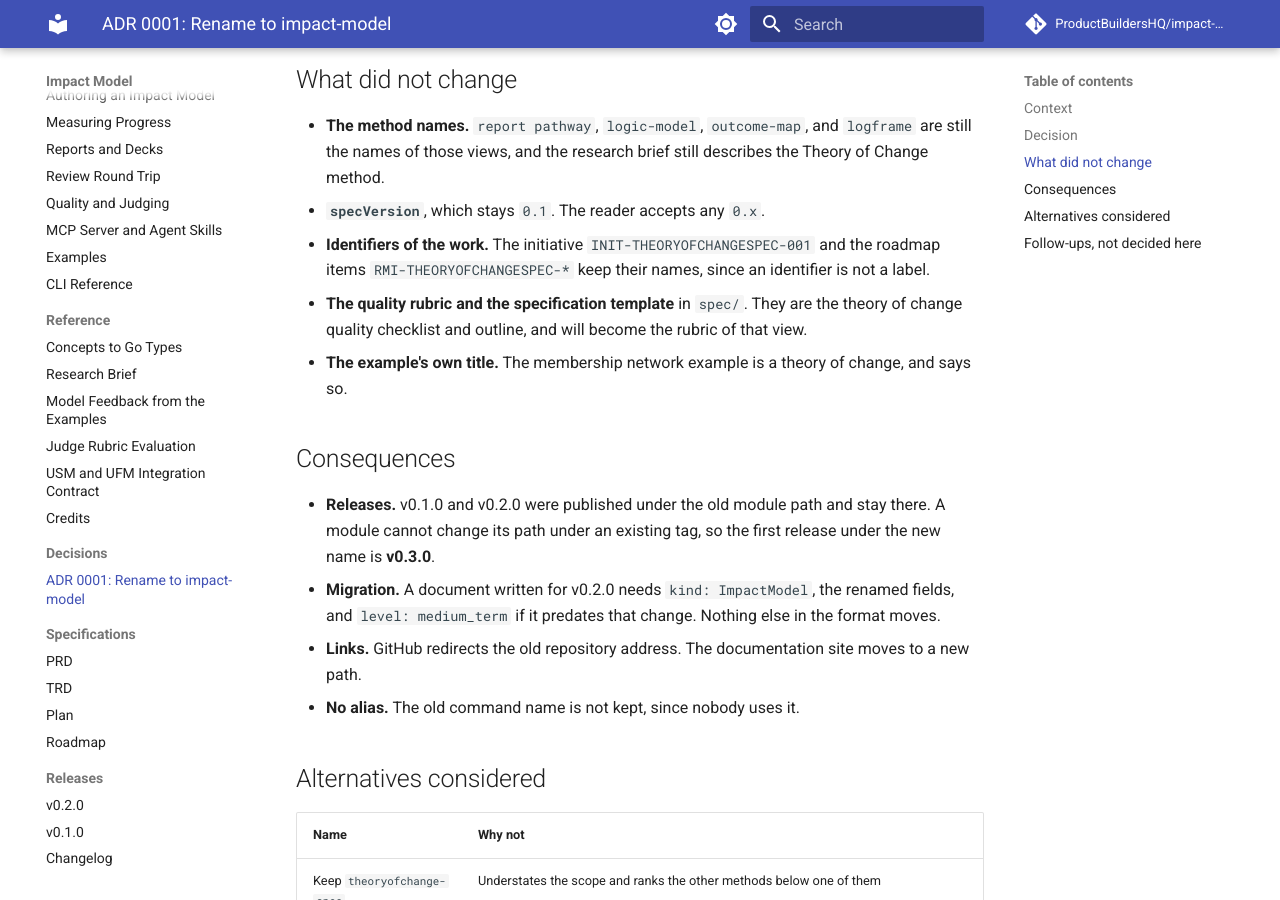
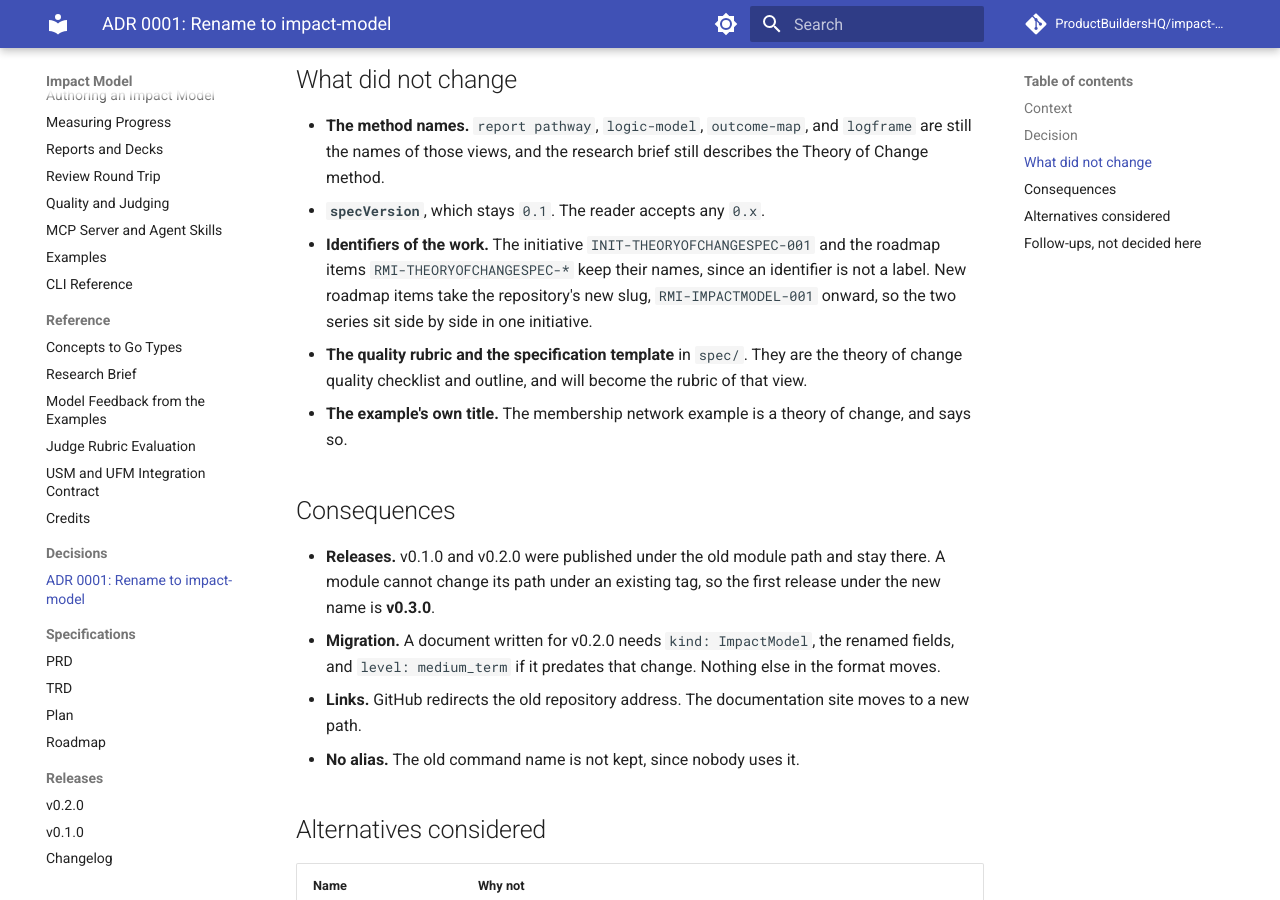
Before and after one commit to ProductBuildersHQ/theoryofchange-spec, an MkDocs documentation site: the page built from docs/design/adrs/0001-rename-to-impact-model.md, in a window 1280 px wide and 900 px high, scrolled down 1454 px. Built offline with MkDocs 1.6.1 and Material for MkDocs 9.7.7, drawn with Linux system fonts in a browser that asks for light colours; comment, search, counter and statistics services are not loaded.

Commit message:
docs: say how roadmap items are numbered after the rename
New items take the repository's slug, RMI-IMPACTMODEL-NNN, and items from
before the rename keep their RMI-THEORYOFCHANGESPEC-NNN IDs. The commit
trailer is the item's own ID.

Refs: RMI-THEORYOFCHANGESPEC-076

Co-Authored-By: Claude Opus 5.5 <noreply@anthropic.com>

```diff
--- a/docs/design/adrs/0001-rename-to-impact-model.md
+++ b/docs/design/adrs/0001-rename-to-impact-model.md
@@ -54,7 +54,9 @@ pathway of change, the outcome map, and the logframe are views of it.
 - **`specVersion`**, which stays `0.1`. The reader accepts any `0.x`.
 - **Identifiers of the work.** The initiative `INIT-THEORYOFCHANGESPEC-001` and the
   roadmap items `RMI-THEORYOFCHANGESPEC-*` keep their names, since an identifier is
-  not a label.
+  not a label. New roadmap items take the repository's new slug,
+  `RMI-IMPACTMODEL-001` onward, so the two series sit side by side in one
+  initiative.
 - **The quality rubric and the specification template** in `spec/`. They are the
   theory of change quality checklist and outline, and will become the rubric of
   that view.
```
Also changed, not shown: CLAUDE.md (+11 -3 lines).
